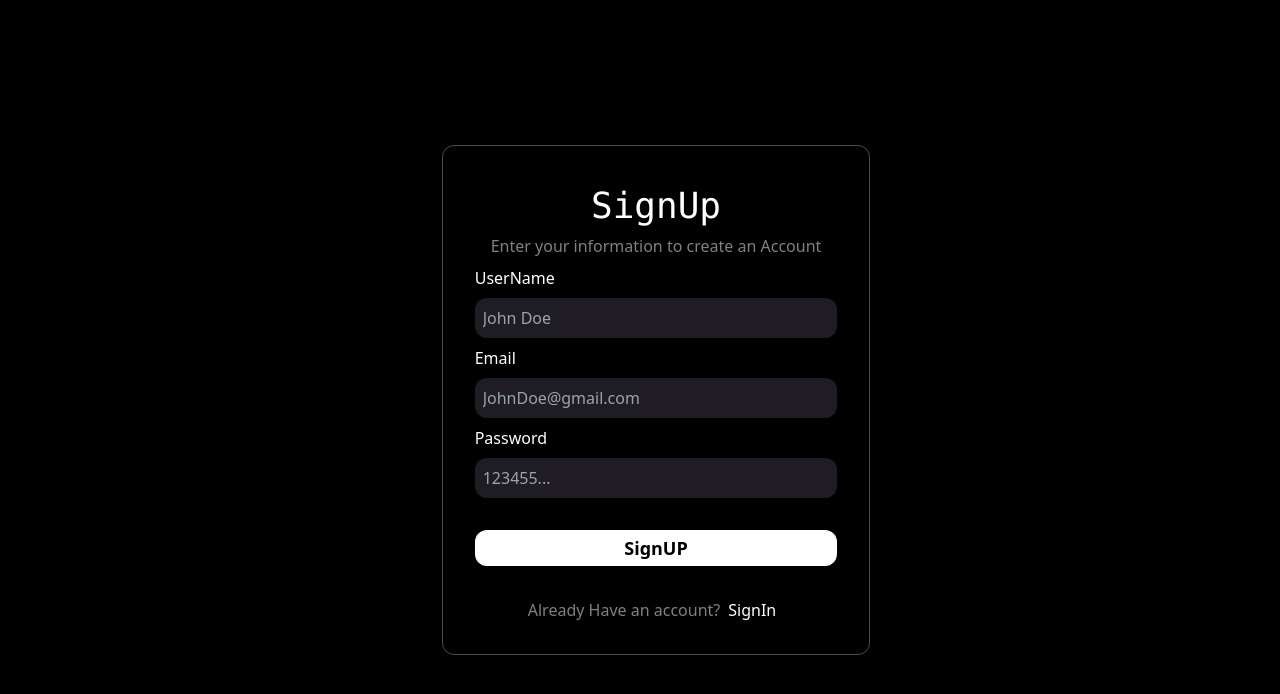
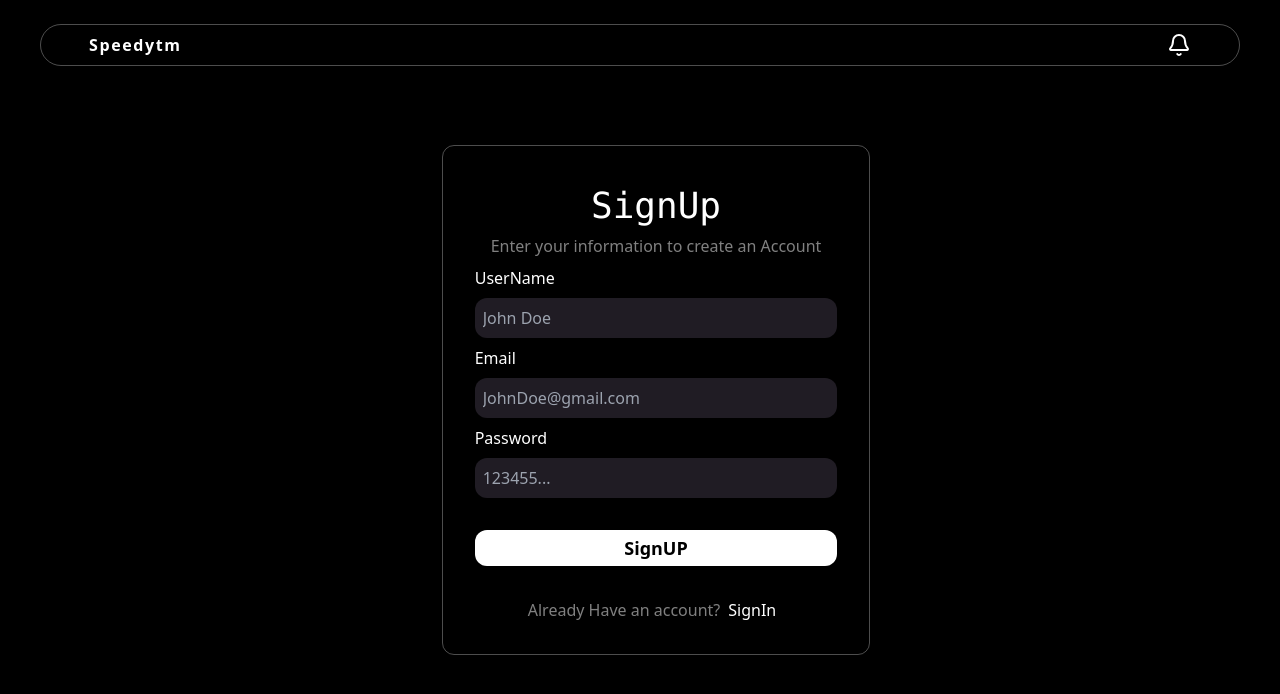
Before and after one commit to BABAR-TAHSEEN55/Paytm, a React (Vite) app in the folder frontend/: page / in a window 1280 px wide. Shown: the top 694 px of the page. Built offline with nearby package versions, Linux system fonts and the light colour scheme; no server answers.

Commit message:
feat : Navbar Added

```diff
--- a/frontend/src/App.tsx
+++ b/frontend/src/App.tsx
@@ -7,17 +7,18 @@ import { ToastContainer } from "react-toastify";
 import UI from "./Pages/UI";
 import Navbar from "./Pages/Navbar";
 import Floating from "./Pages/Floating";
+import DashBoard from "./Pages/DashBoard";
 
 const App = () => {
 	return (
 		<BrowserRouter>
-			{/*<Navbar />*/}
+			<Navbar />
 			<Routes>
 				<Route path="/" element={<SignUp />} />
 				<Route path="/ui" element={<UI />} />
-				<Route path="/cir" element={<Floating />} />
+				{/*<Route path="/cir" element={<Floating />} />*/}
 				<Route path="/signin" element={<SignIn />} />
-				{/*<Route path="/dashboard" element={<DashBoard />} />*/}
+				<Route path="/dashboard" element={<DashBoard />} />
 				<Route path="/send" element={<Send />} />
 			</Routes>
 			<ToastContainer position="top-right" />
```
